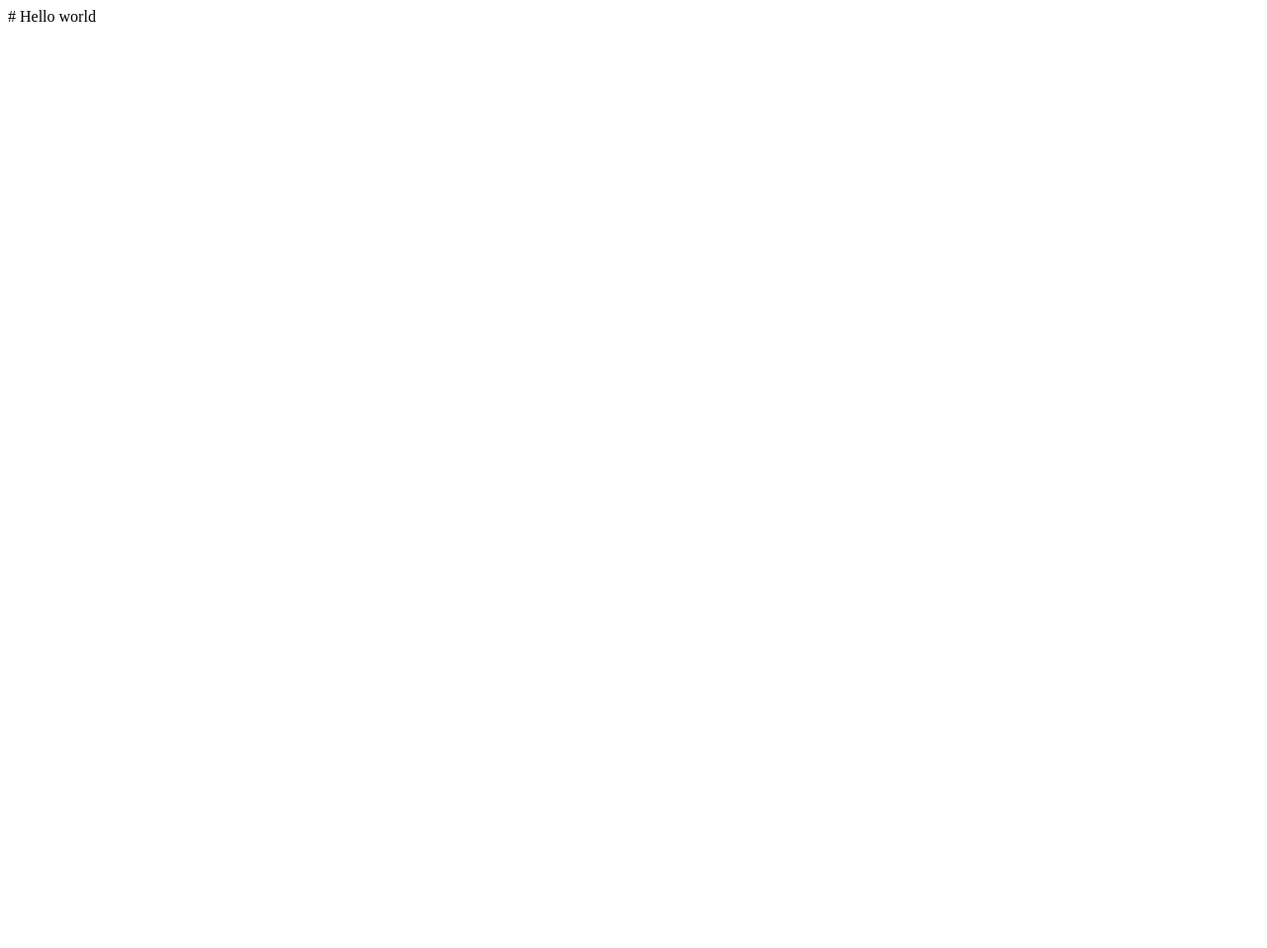
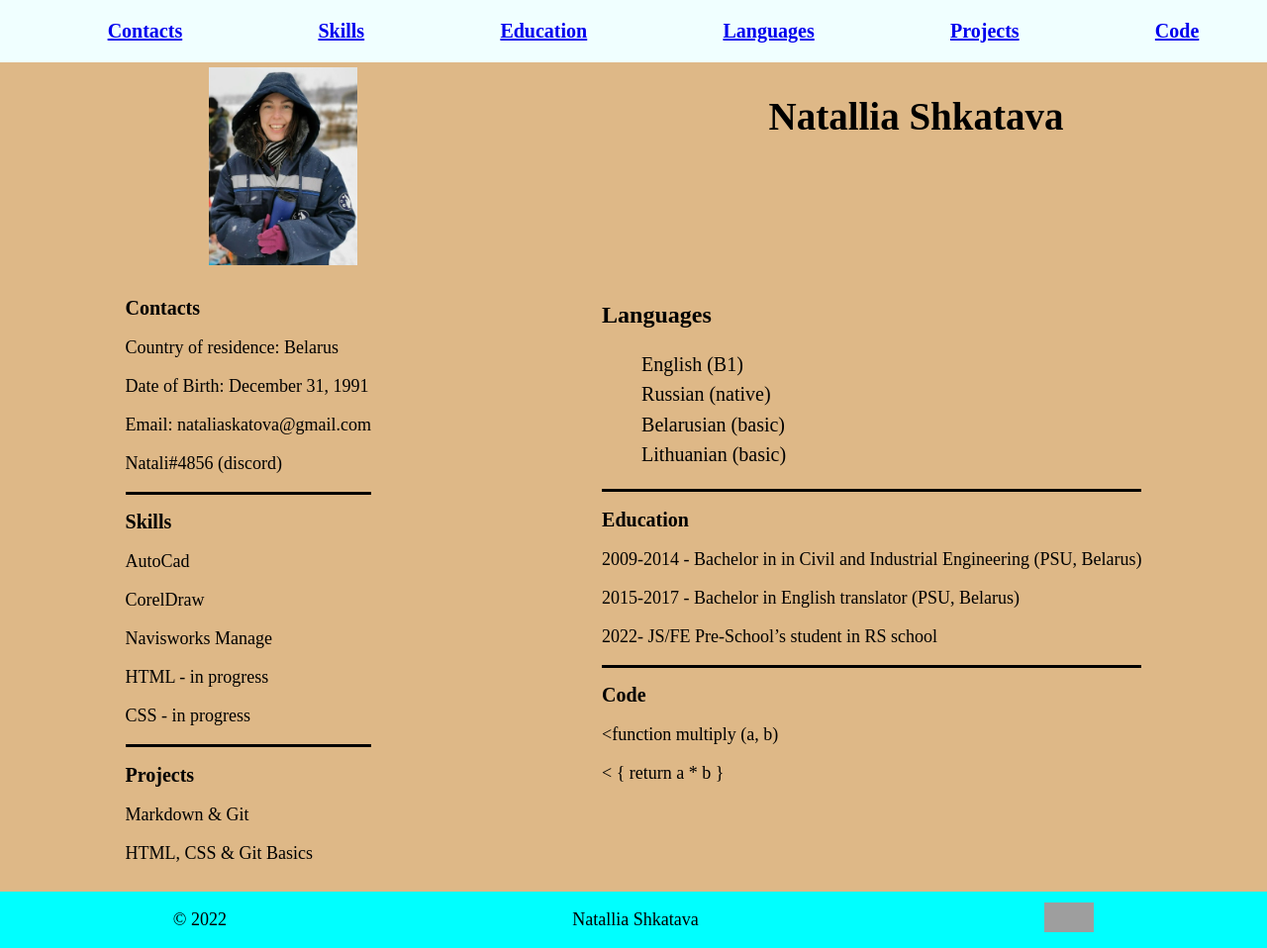
Before and after one commit to Nataliya9/rsschool-cv, a plain HTML site: page index.html in a window 1280 px wide. Shown: the whole page at 99% size. Before the commit the page ends 800 px from the top, so only its background shows below. Drawn offline with Linux system fonts and the light colour scheme; grey boxes are pictures that could not be loaded; a web font is replaced by a local one.

Commit message:
init:add cv

```diff
--- a/index.html
+++ b/index.html
@@ -1 +1,94 @@
-# Hello world
+<!DOCTYPE html>
+<html lang="en">
+<head>
+    <meta charset="UTF-8">
+    <meta http-equiv="X-UA-Compatible" content="IE=edge">
+    <meta name="viewport" content="width=device-width, initial-scale=1.0">
+    <title>cv</title>
+    <link rel="stylesheet" href="style.css">
+    <link rel="icon" href="./assets/free-icon-puzzle-7081978(1).ico">
+    <link rel="preconnect" href="https://fonts.googleapis.com">
+    <link rel="preconnect" href="https://fonts.gstatic.com" crossorigin>
+    <link href="https://fonts.googleapis.com/css2?family=Joan&display=swap" rel="stylesheet">
+</head>
+<body class="body">
+  <header class="header">
+    <div class="container">
+        <nav class="nav">
+       <ul class="nav-list">
+        <li class="nav-item"><a href="#Contacts" class="nav-link">Contacts </a></li>
+        <li class="nav-item"><a href="#Skills" class="nav-link">Skills</a> </li>
+        <li class="nav-item"><a href="#Eduction" class="nav-link">Education</a> </li>
+        <li class="nav-item"><a href="#Languages" class="nav-link">Languages</a> </li>
+        <li class="nav-item"><a href="#Projects" class="nav-link">Projects</a> </li>
+         <li class="nav-item"><a href="#Code" class="nav-link">Code</a> </li>
+    </ul>
+    </nav>
+       </div>
+
+  </header>
+  <section class="user">
+    <img class="photo" src="./assets/photo.jpg" alt="photo">
+    <h1> Natallia Shkatava</h1>
+</section>
+<main class="main-container">
+        <div class="left">
+                <section class="contacts">
+            <h2 class="section-title" id="contacts"> Contacts</h2>
+            <p>Country of residence: Belarus</p>
+            <p> Date of Birth: December 31, 1991</p>
+        <p>Email: nataliaskatova@gmail.com</p>
+         <p> Natali#4856 (discord)</p>
+        </section>
+            <section class="skills">
+          <h2 class="section-title" id="Skills" >Skills</h2>
+          <p> AutoCad</p>
+          <p> CorelDraw</p>
+          <p>Navisworks Manage</p>
+          <p> HTML - in progress</p>
+          <p> CSS - in progress</p>
+        </section>
+        <section class="projects">
+            <h2 class="section-title" id="Projects">Projects</h2>
+            <p>Markdown & Git</p>
+            <p>HTML, CSS & Git Basics</p>
+        </section>
+        </div>
+        <div class="right">
+         <section class="languages">
+            <h2>Languages</h2>
+           <nav>
+
+            <ul class="section-title" >
+            <li class="language-item"> English (B1)</li>
+            <li class="language-item"> Russian (native)</li>
+            <li class="language-item"> Belarusian (basic)</li>
+            <li class="language-item"> Lithuanian (basic)</li>
+            </ul>
+        </nav>
+        </section>
+        <section class="education">
+            <h2 class="section-title" id="Education">Education</h2>
+            <p>2009-2014 - Bachelor in in Civil and Industrial Engineering (PSU, Belarus)</p>
+        <p>2015-2017 - Bachelor in English translator (PSU, Belarus) </p>
+        <p>  2022- JS/FE Pre-School’s student in RS school</p>
+        </section>
+        <section class="code">
+            <h2 class="section-title" id="Code">Code</h2>
+            <p>&lt;function multiply (a, b) </p>
+            <p>&lt;  { return a * b }</p>
+        </section>
+     </div>
+  </main>
+  <footer class="footer">
+    <div class="footer-container">
+
+        <p>  &#xA9; 2022 </p>
+        <a class="user-name" href="https://github.com/Nataliya9/" >Natallia Shkatava</a>
+        <a  href="https://rs.school/js/">
+        <img class="school-logo" src="https://rs.school/images/rs_school_js.svg" alt="logo">
+        </a>
+    </div>
+  </footer>
+</body>
+</html>
--- a/style.css
+++ b/style.css
@@ -1,12 +1,61 @@
-<!DOCTYPE html>
-<html lang="en">
-<head>
-    <meta charset="UTF-8">
-    <meta http-equiv="X-UA-Compatible" content="IE=edge">
-    <meta name="viewport" content="width=device-width, initial-scale=1.0">
-    <title>Document</title>
-</head>
-<body>
+    *{font-family: 'Joan', serif;}
+   *{box-sizing:border-box;}
+   html {scroll-behavior: smooth;   }
 
-</body>
-</html>
+   .header{font-size: 20px;
+font-weight: bold;
+background-color: azure;
+}
+.nav-list{display:flex;
+flex-direction: row;
+justify-content: space-around;
+list-style: none;
+text-decoration: none;
+color: blueviolet;
+}
+
+.body {
+    display: flex;
+    flex-direction: column;
+    justify-content: center;
+    font-size: 18px;
+    line-height: normal;
+  }
+  .body{min-height: 100vh;
+    margin: 0px; padding: 0px;}
+
+  .user{display: flex;
+flex-direction:row;
+justify-content: space-around;
+font-size: 26px;
+background-color:burlywood;
+}
+
+.photo{align-self: flex-start;}
+    .photo{width: 150px; height:200px; margin: 5px;}
+
+    .main-container{background-color:burlywood;}
+    .main-container{display:flex;
+flex-direction:row;
+justify-content: space-around;
+padding: 10px 10px;
+text-align: left;
+}
+.section-title{list-style: none;
+font-size: 20px;}
+.contacts{border-bottom: 3px solid #000;}
+.skills{border-bottom: 3px solid #000;}
+.languages{border-bottom: 3px solid #000;
+line-height: 1.89em;
+font-size: 16px;}
+.education{border-bottom: 3px solid #000;}
+
+
+      .school-logo{width: 50px; height: 30px;}
+      .footer-container{display: flex;
+        flex-direction:row;
+        justify-content:space-around;
+        align-items: center;
+    background-color: aqua;}
+  .user-name{text-decoration: none;
+color:black;}
```
Also changed, not shown: assets/free-icon-puzzle-7081978 (1).ico (added), assets/logo-rsschool3.png (added), assets/photo.jpg (added), assets/rs_school_js.svg (added).
